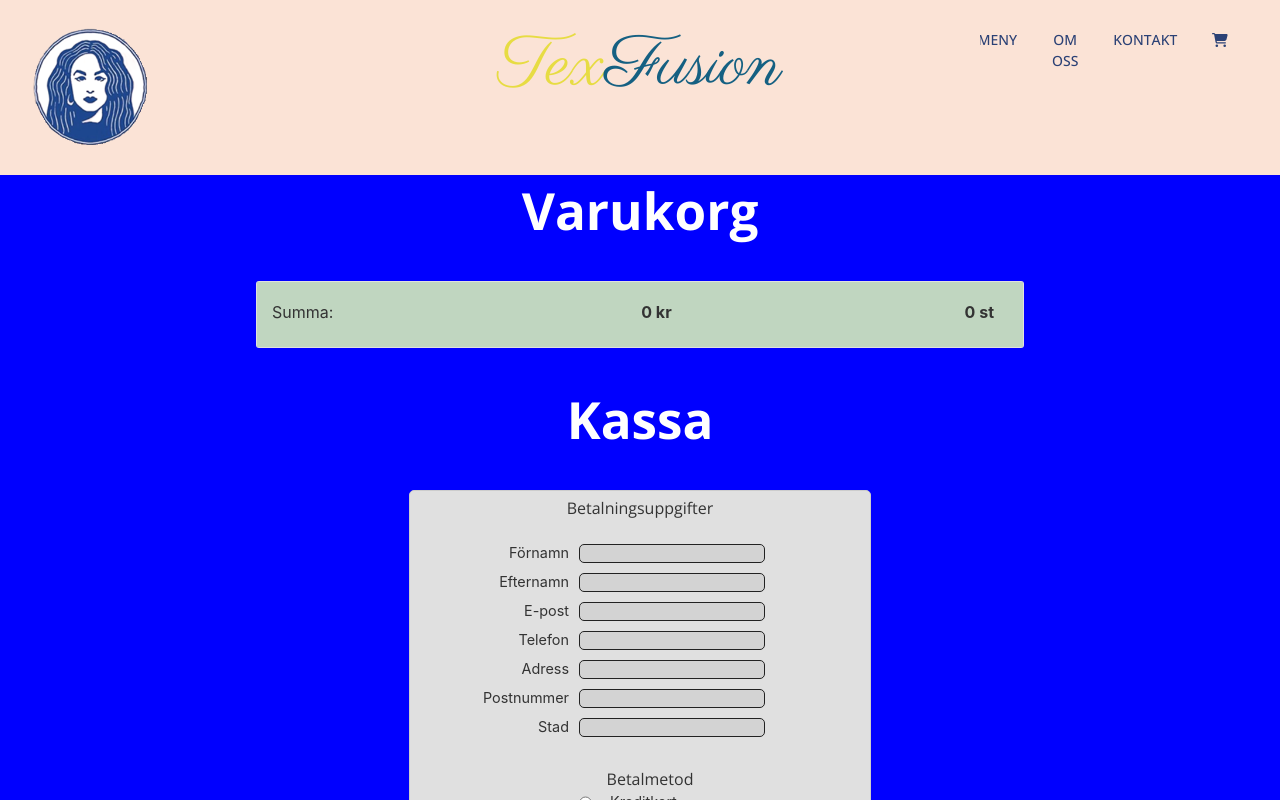
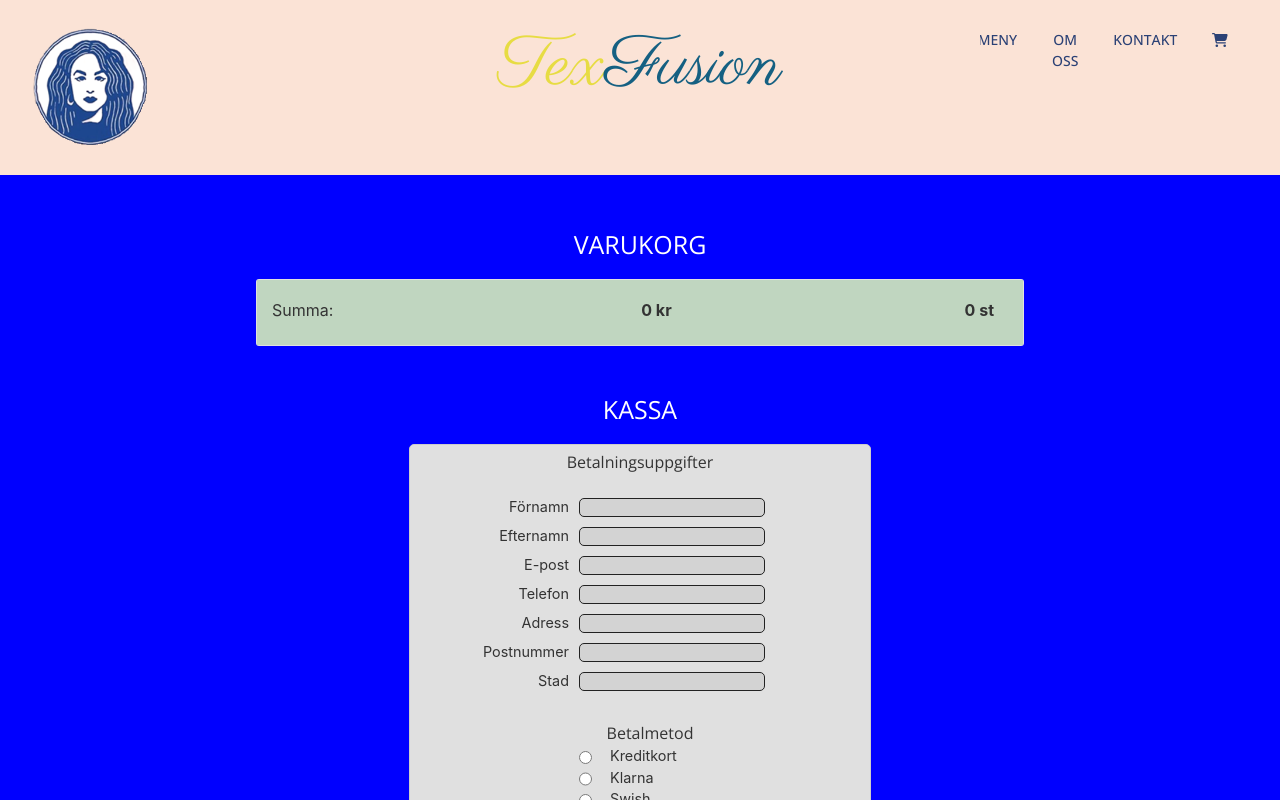
Before and after one commit to Rottweileriana/TexFusion, a React (Vite) app: page /Shoppingcart in a window 1280 px wide. Shown: the top 800 px of the page. Built offline with nearby package versions, Linux system fonts and the light colour scheme.

Commit message:
changed heads cart and checkout forms
Co-authored-by: cCMartinF <cCMartinF@users.noreply.github.com>s

```diff
--- a/src/components/CheckoutForm.tsx
+++ b/src/components/CheckoutForm.tsx
@@ -88,14 +88,18 @@ const FormBtn = styled.div`
 const CheckoutFormCartContainer = styled.div`
   display:flex;
   width: 100%;
+  margin-bottom: 50px;
   flex-direction:column;
   justify-content:center;
   align-items:center;
 `;
 
 const StyledTitle = styled.h2`
-  font-family: "open sans";
-  color:white;
+  margin-top: 50px;
+  font-family: "Open Sans";
+  font-size: 25px;
+  font-weight: 300;
+  color: white;
 `;
 
 const StyledP = styled.p`
@@ -172,7 +176,7 @@ export function CheckoutForm() {
 
   return (
     <CheckoutFormCartContainer>
-        <StyledTitle>Kassa</StyledTitle>
+        <StyledTitle>KASSA</StyledTitle>
       <InputForm>
         <form onSubmit={onSubmit}>
         <StyledP>Betalningsuppgifter</StyledP>
--- a/src/components/ShoppingCart.tsx
+++ b/src/components/ShoppingCart.tsx
@@ -151,12 +151,14 @@ const ShoppingCartContainer = styled.div`
   max-width:1000px;
   width:60%;
   min-width:400px;
-  margin-top: 140px;
+  margin-top: 210px;
 `;
 
 const StyledTitle = styled.h2`
-  font-family: "open sans";
-  color:white;
+  font-family: "open Sans";
+  font-size: 25px;
+  font-weight: 300;
+  color: white;
 `;
 //#endregion
 
@@ -202,7 +204,7 @@ export const ShoppingCart: React.FC = () => {
 
   return (
     <ShoppingCartContainer>
-      <StyledTitle>Varukorg</StyledTitle>
+      <StyledTitle>VARUKORG</StyledTitle>
       <CartList>
         {cart.map((cartItem, index) => (
           <CartRow key={index}>
```
